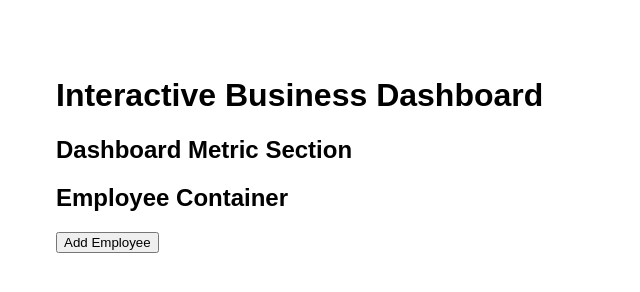
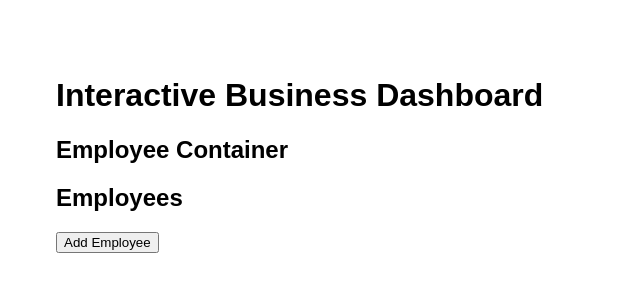
Before and after one commit to mallikanicole/coding_challenge_13, a plain HTML site: page index.html in a window 1280 px wide. Shown: the whole page, without its empty margins (0-640 px from the left). Drawn offline with Linux system fonts and the light colour scheme.

Commit message:
Task 1- Base Structure Created

```diff
--- a/index.html
+++ b/index.html
@@ -9,11 +9,11 @@
 <body>
     <h1>Interactive Business Dashboard</h1>
 
-    <h2>Dashboard Metric Section</h2>
-    <div id="dashboard"></div>
+    <h2>Employee Container</h2>
+    <div id="employeeContainer"></div>
 
-    <h2>Employee Container</h2>
-    <ul id="employeeContainer"></ul>
+    <h2>Employees</h2>
+    <ul id="employees"></ul>
 
     <button onclick="addEmployee">Add Employee</button>
 
```
